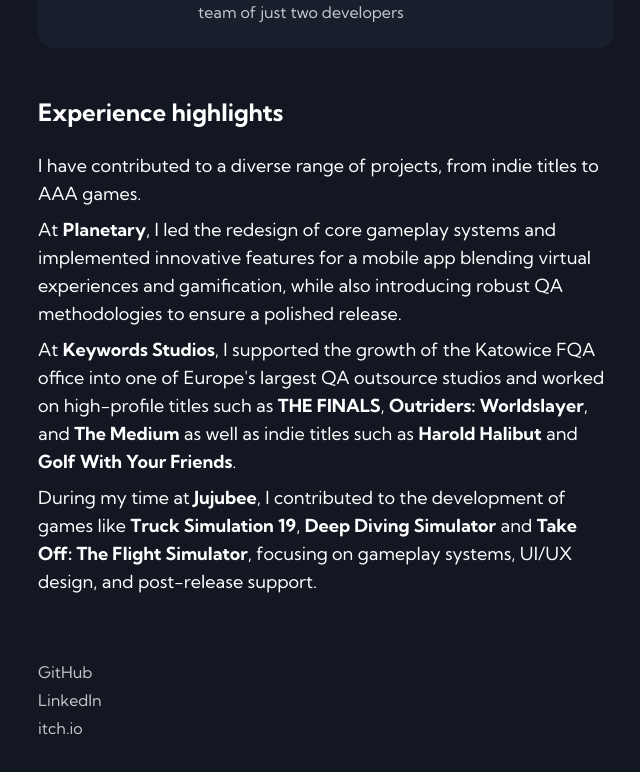
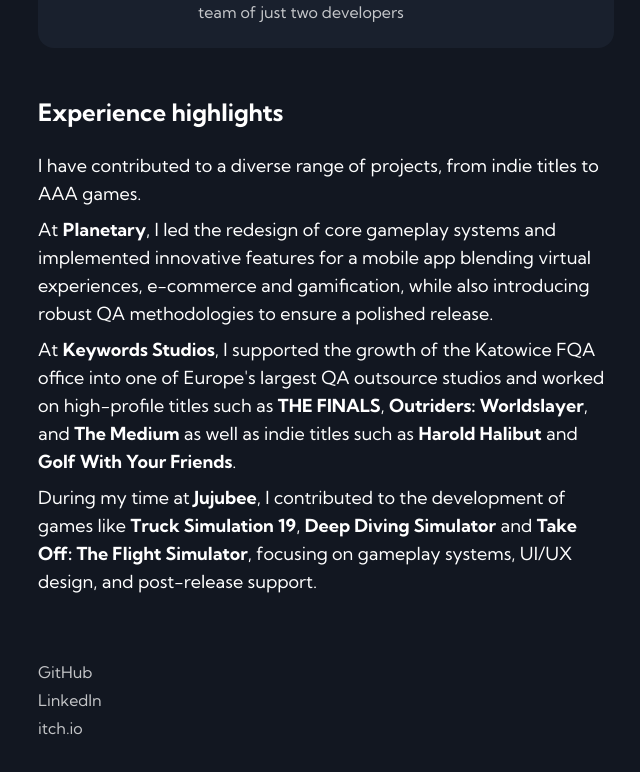
Before and after one commit to dziabak/nextjs-portfolio, a Next.js app: page /gamedev in a window 1280 px wide. Shown: the part 1216-1988 px from the top of the page, without its empty margins (314-954 px from the left). Built offline with nearby package versions, Linux system fonts and the light colour scheme.

Commit message:
Update page.tsx

```diff
--- a/app/gamedev/page.tsx
+++ b/app/gamedev/page.tsx
@@ -47,7 +47,7 @@
 				<p>
 					At <span className="font-bold">Planetary</span>, I led the redesign of
 					core gameplay systems and implemented innovative features for a mobile
-					app blending virtual experiences and gamification, while also
+					app blending virtual experiences, e-commerce and gamification, while also
 					introducing robust QA methodologies to ensure a polished release.
 				</p>
 				<p>
```
